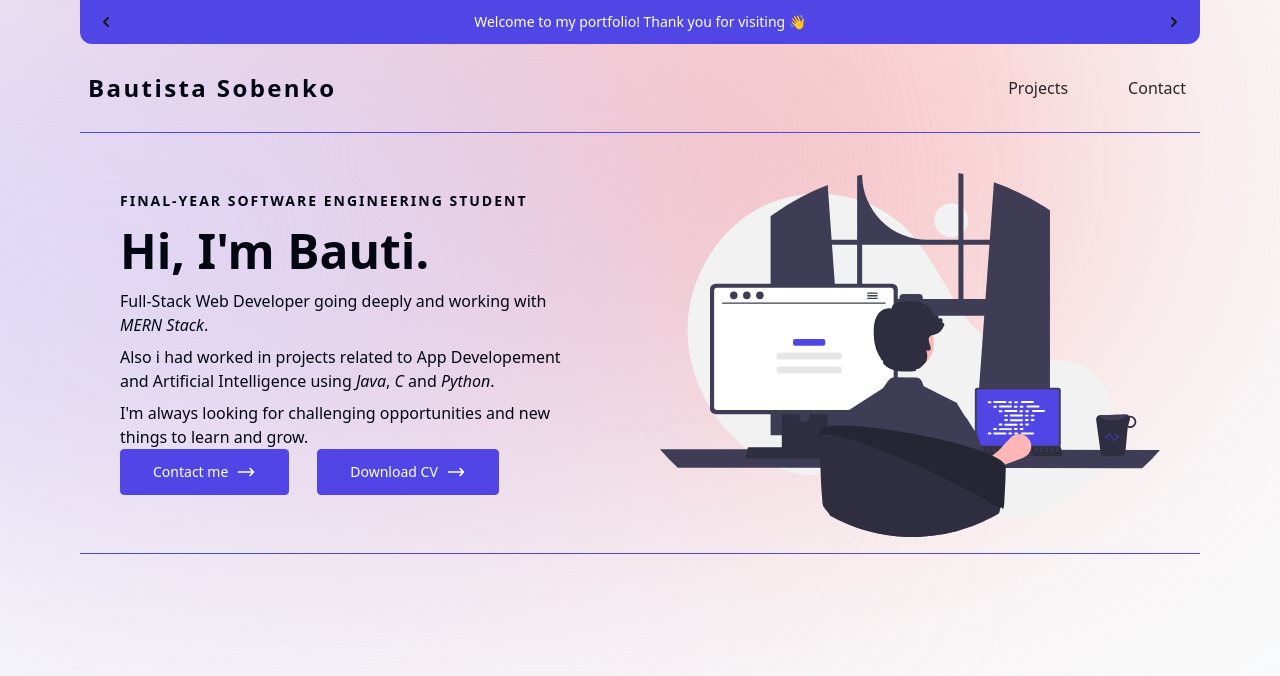
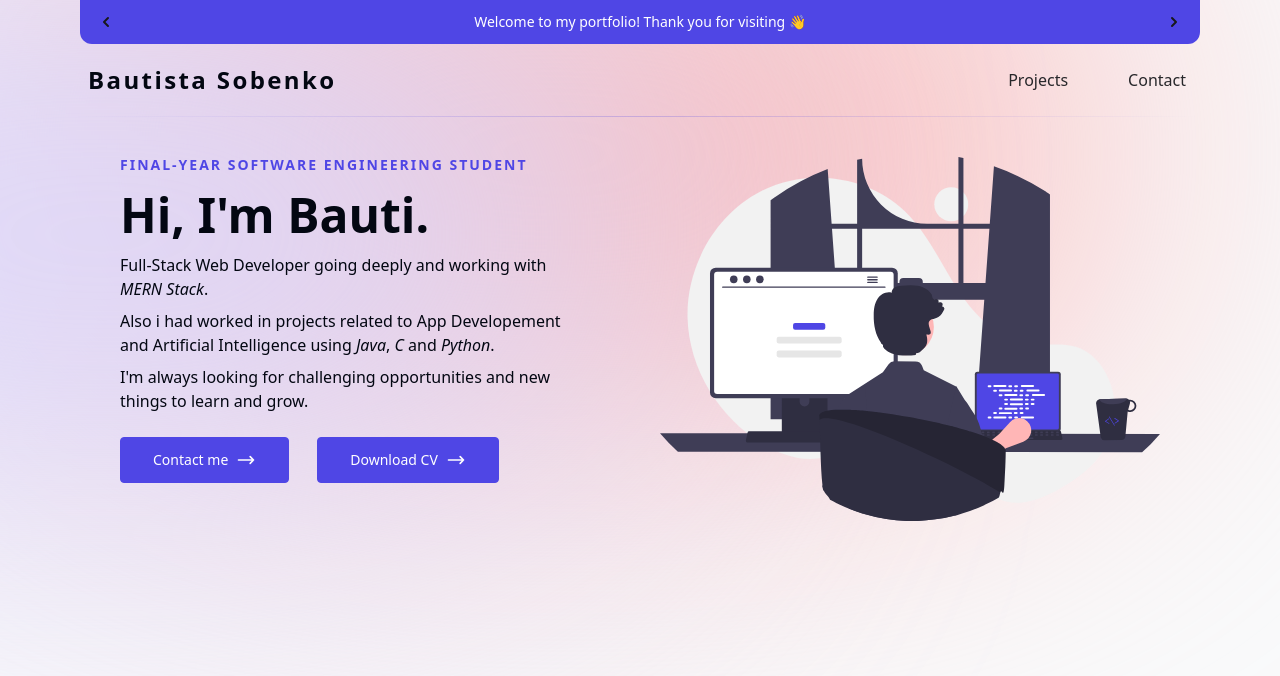
Before and after one commit to BautiSobenko/portfolio, a Next.js app: page / in a window 1280 px wide. Shown: the top 676 px of the page. Built offline with nearby package versions, Linux system fonts and the light colour scheme.

Commit message:
Fix some Hero styles

```diff
--- a/src/app/globals.css
+++ b/src/app/globals.css
@@ -72,6 +72,9 @@
 }
 
 @layer base {
+  * {
+    @apply box-border p-0 m-0;
+  }
   body {
     @apply md:container mx-auto md:px-20 px-6 font-poppins;
   }
--- a/src/app/layout.tsx
+++ b/src/app/layout.tsx
@@ -1,6 +1,7 @@
 import type { Metadata } from "next";
 import "./globals.css";
 import { Header, Announcement } from "@/components/ui";
+import { Divider } from "@/components/ui/Divider";
 
 export const metadata: Metadata = {
   title: "Bautista Sobenko | Portfolio",
@@ -20,7 +21,10 @@ export default function RootLayout({
         <div className="bg-[#dbd7fb] absolute top-[-1rem] -z-10 left-[-35rem] h-[31.25rem] w-[50rem] rounded-full blur-[10rem] sm:w-[68.75rem] md:left-[-35rem] lg:left-[-28rem] xl:left[-15rem] 2xl:left[-5rem]"></div>
         <Announcement />
         <Header />
-        {children}
+        <Divider />
+        <div className="px-10">
+          {children}
+        </div>
       </body>
     </html>
   );
--- /dev/null
+++ b/src/components/ui/Divider.tsx
@@ -0,0 +1,8 @@
+
+export const Divider = () => {
+  return (
+    <hr
+      className="h-px border-t-0 bg-transparent bg-gradient-to-r from-transparent via-indigo-600 to-transparent opacity-25 dark:opacity-80"
+    />
+  )
+}
--- a/src/components/ui/Header.tsx
+++ b/src/components/ui/Header.tsx
@@ -10,7 +10,7 @@ export const Header = () => {
 
   return (
     <header >
-      <nav className=" flex flex-col gap-3 md:gap-2 md:flex-row justify-between items-center py-4 px-2">
+      <nav className=" flex flex-col gap-3 md:gap-2 md:flex-row justify-between items-center py-2 px-2">
         <div className="flex py-3 items-center gap-1 ">
           <Link href="/" className="text-2xl font-semibold tracking-widest ">
             Bautista Sobenko
@@ -18,12 +18,13 @@ export const Header = () => {
         </div>
         <div className="flex gap-12 text-md text-zinc-800">
           {links.map( (link) => (
-            <li className="list-none border-solid border-2 lg:border-0 border-zinc-900 hover:border-indigo-600 rounded-lg p-1.5 " key={link.href}>
-              <Link href={link.href}>
+            <li className="list-none  rounded-lg p-1.5 " key={link.href}>
+              <Link className="hover:text-indigo-600" href={link.href}>
                 {link.name}
               </Link>
             </li>
           ))}
+
         </div>
       </nav>
     </header>
--- a/src/components/ui/Hero.tsx
+++ b/src/components/ui/Hero.tsx
@@ -6,12 +6,12 @@ import ButtonCV from "./ButtonCV"
 
 const Hero = () => {
   return (
-    <section className="border-y border-y-indigo-600">
-      <div className="container gap-20 flex flex-col text-center items-center lg:flex-row lg:text-start mx-auto py-4 text-pretty px-10">
-        <div className="py-4">
-          <div className="text-sm text-secondary uppercase font-semibold  tracking-[2px] mb-4">Final-year Software Engineering Student</div>
+    <section>
+      <div className="gap-20 flex flex-col text-center items-center lg:flex-row lg:text-start mx-auto text-pretty">
+        <div>
+          <div className="text-sm text-indigo-600 uppercase font-semibold tracking-[2px] mb-4">Final-year Software Engineering Student</div>
           <h1 className="text-5xl font-bold">Hi, I'm Bauti.</h1>
-          <div className="subtitle mt-3.5 max-w-xl">
+          <div className="subtitle pb-6 mt-3.5 max-w-xl">
             <p className="mt-2">
               Full-Stack Web Developer going deeply and working with <span className="italic">MERN Stack</span>.
             </p>
@@ -28,7 +28,7 @@ const Hero = () => {
             <ButtonCV href="/download" name="Download CV" styles="border-indigo-600 bg-indigo-600 text-white hover:bg-transparent hover:text-indigo-600 focus:outline-none focus:ring active:text-indigo-500"/>
           </div>
         </div>
-        <Image className="max-h-fit  mt-6"
+        <Image className="max-h-fit pt-10"
           priority
           src={heroImage}
           alt="Illustration of a software engineer coding with his laptop"
--- a/src/components/ui/index.ts
+++ b/src/components/ui/index.ts
@@ -1,9 +1,11 @@
 import { Header } from "@/components/ui/Header"
 import Announcement from "@/components/ui/Announcement"
 import Hero from "@/components/ui/Hero"
+import { Divider } from "./Divider"
 
 export {
   Header,
   Announcement,
-  Hero
+  Hero,
+  Divider
 }
```
